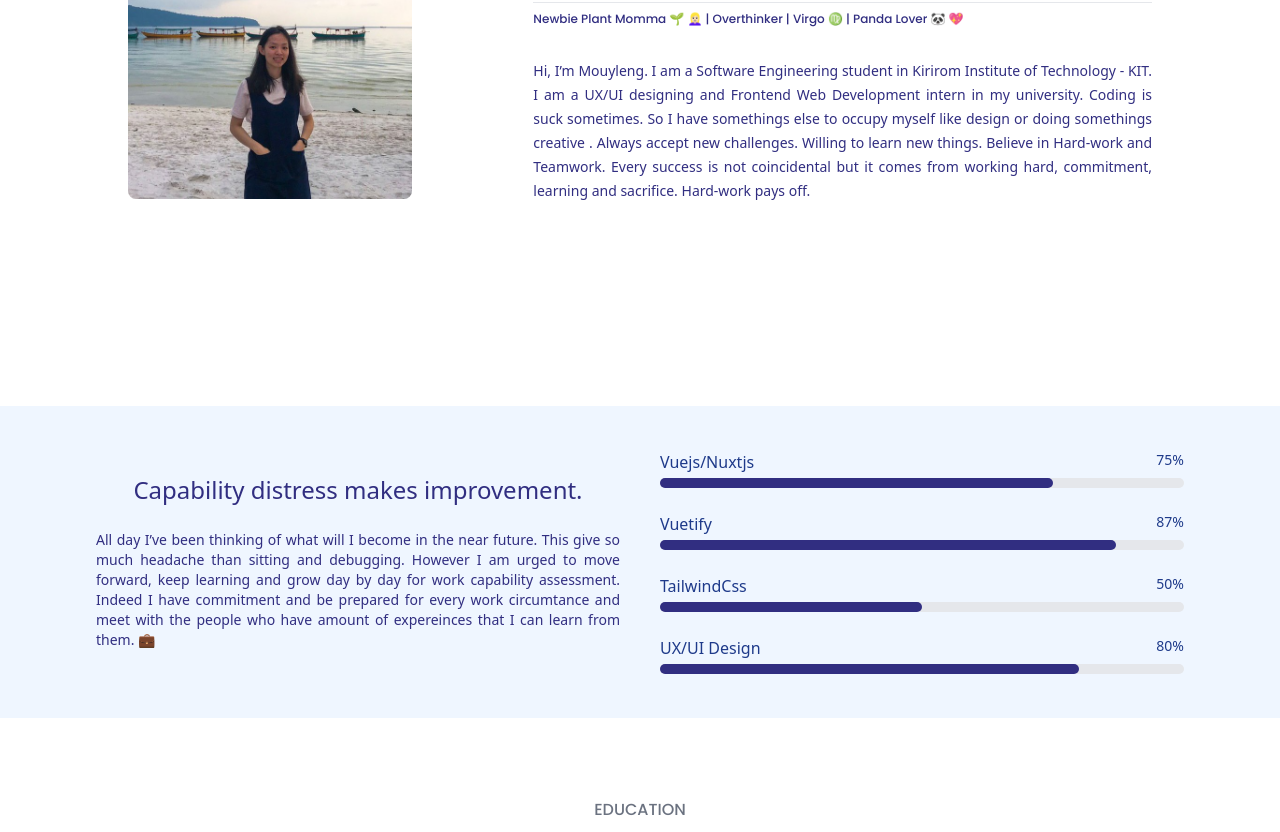
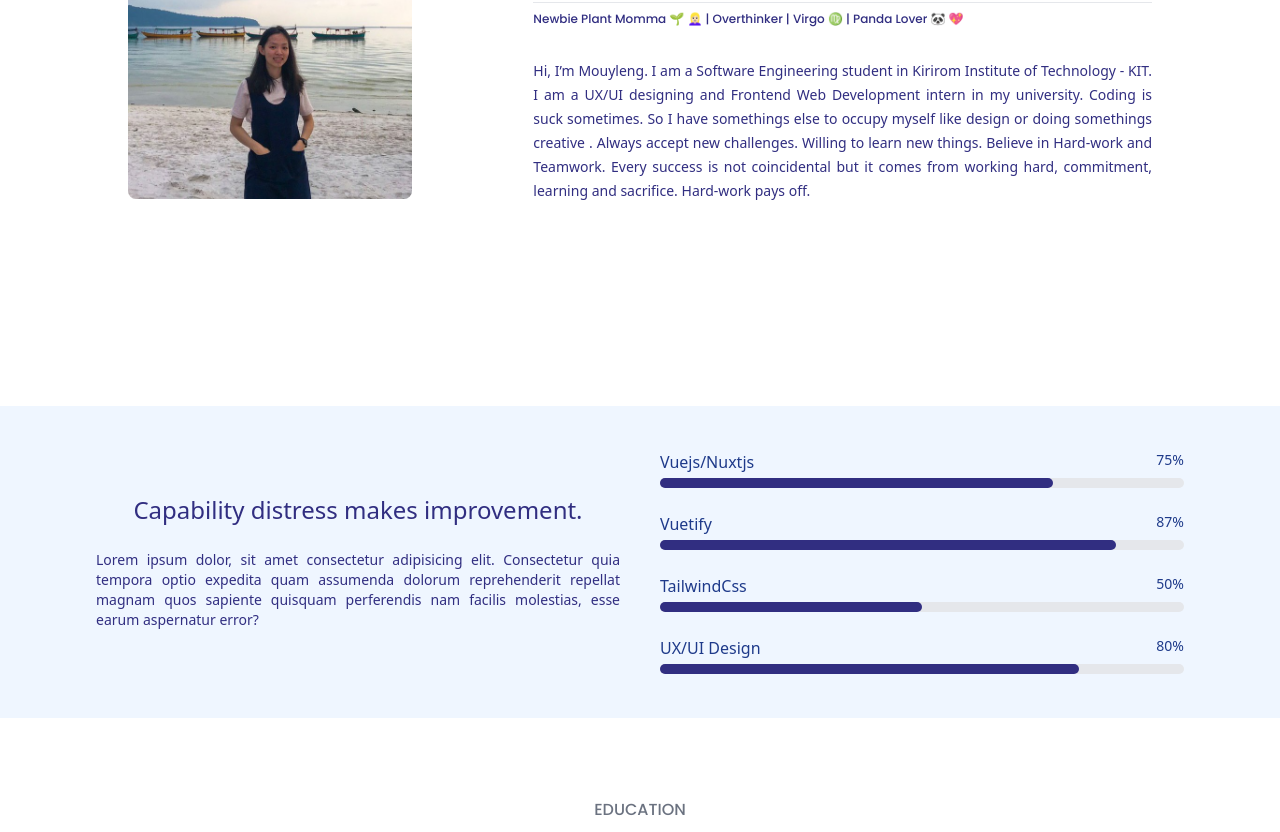
Before and after one commit to mouyleng2508/mouyleng-portfolio, a Nuxt app: page /about in a window 1280 px wide. Shown: the part 363-1195 px from the top of the page. Built offline with nearby package versions, Linux system fonts and the light colour scheme.

Commit message:
Revert "update pov"
This reverts commit c88c56bb89ce687c38e55a6187191a67feabf8c8.

```diff
--- a/components/skillsets.vue
+++ b/components/skillsets.vue
@@ -6,7 +6,10 @@
           {{ data.main.pointofview }}
         </div>
         <div class="font-normal text-sm text-indigo-900 pt-6 text-justify">
-          {{ data.main.subPOV }}
+          Lorem ipsum dolor, sit amet consectetur adipisicing elit. Consectetur
+          quia tempora optio expedita quam assumenda dolorum reprehenderit
+          repellat magnam quos sapiente quisquam perferendis nam facilis
+          molestias, esse earum aspernatur error?
         </div>
         <div></div>
       </div>
--- a/static/api/data.json
+++ b/static/api/data.json
@@ -14,7 +14,6 @@
         "bio": "Hi, I’m Mouyleng. I am a Software Engineering student in Kirirom Institute of Technology - KIT. I am a UX/UI designing and Frontend Web Development intern in my university. Coding is suck sometimes. So I have somethings else to occupy myself like design or doing somethings creative . Always accept new challenges. Willing to learn new things. Believe in Hard-work and Teamwork. Every success is not coincidental but it comes from working hard, commitment, learning and sacrifice. Hard-work pays off.",
         "briefbio": "Hi, I'm Mouyleng from Pursat Province, Cambodia 🇰🇭 ! I am currently in my senior year majoring in Software Engineering in Kirirom Institute of Technology - KIT. I like creative things 💫  like DIY, design, handmade thing, origami and so on. Recently just found a new hobby which is Dancing. It's fun. ",
         "pointofview": "Capability distress makes improvement.",
-        "subPOV": "All day I’ve been thinking of what will I become in the near future. This give so much headache than sitting and debugging. However I am urged to move forward, keep learning and grow day by day for work capability assessment. Indeed I have commitment and be prepared for every work circumtance and meet with the people who have amount of expereinces that I can learn from them.  💼",
         "quote": {
             "text": "However tiresome it becomes never let yourself succum to despair.",
             "img": "/images/image3.jpg"
```
Also changed, not shown: 9 other files (tests, documents, lock files or other folders).
